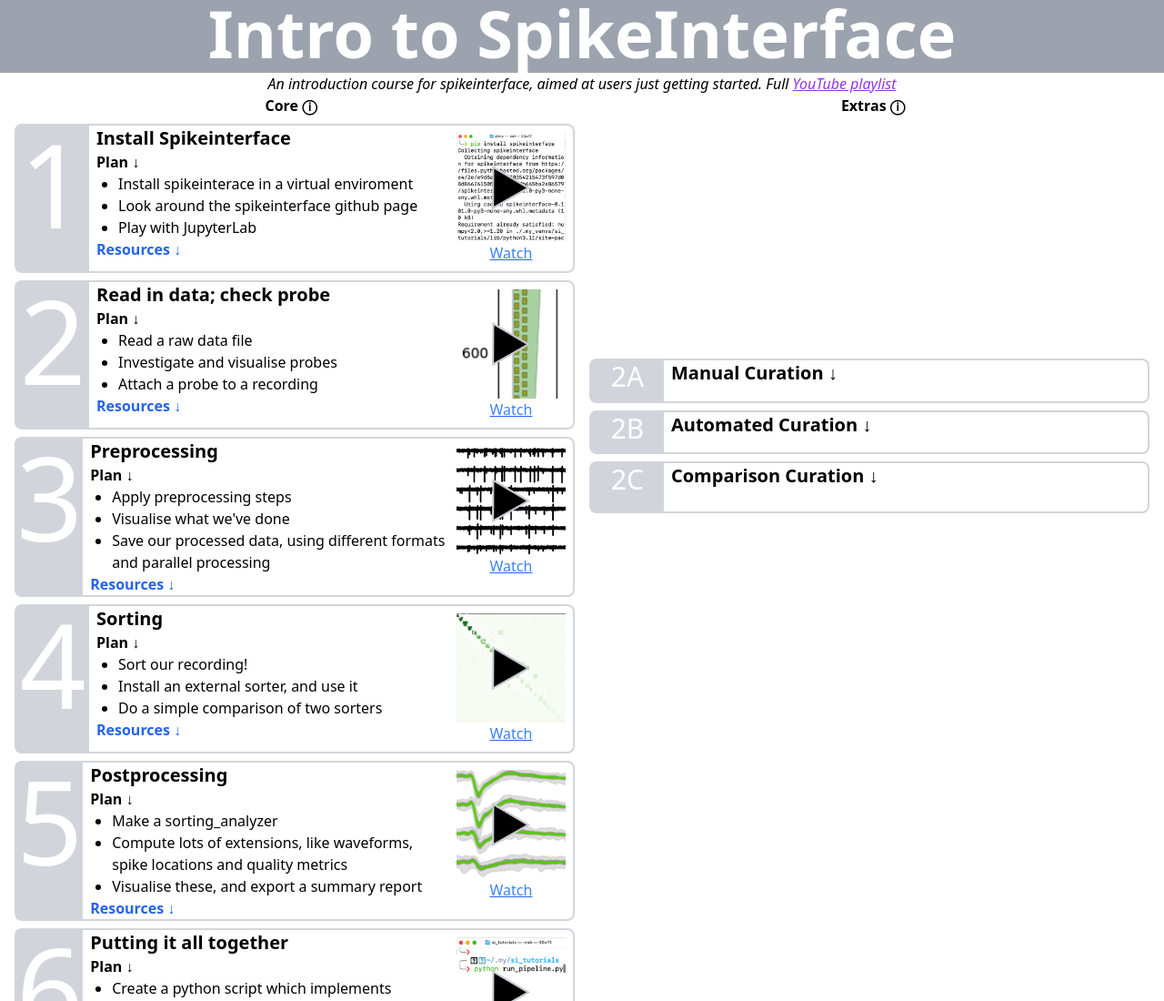
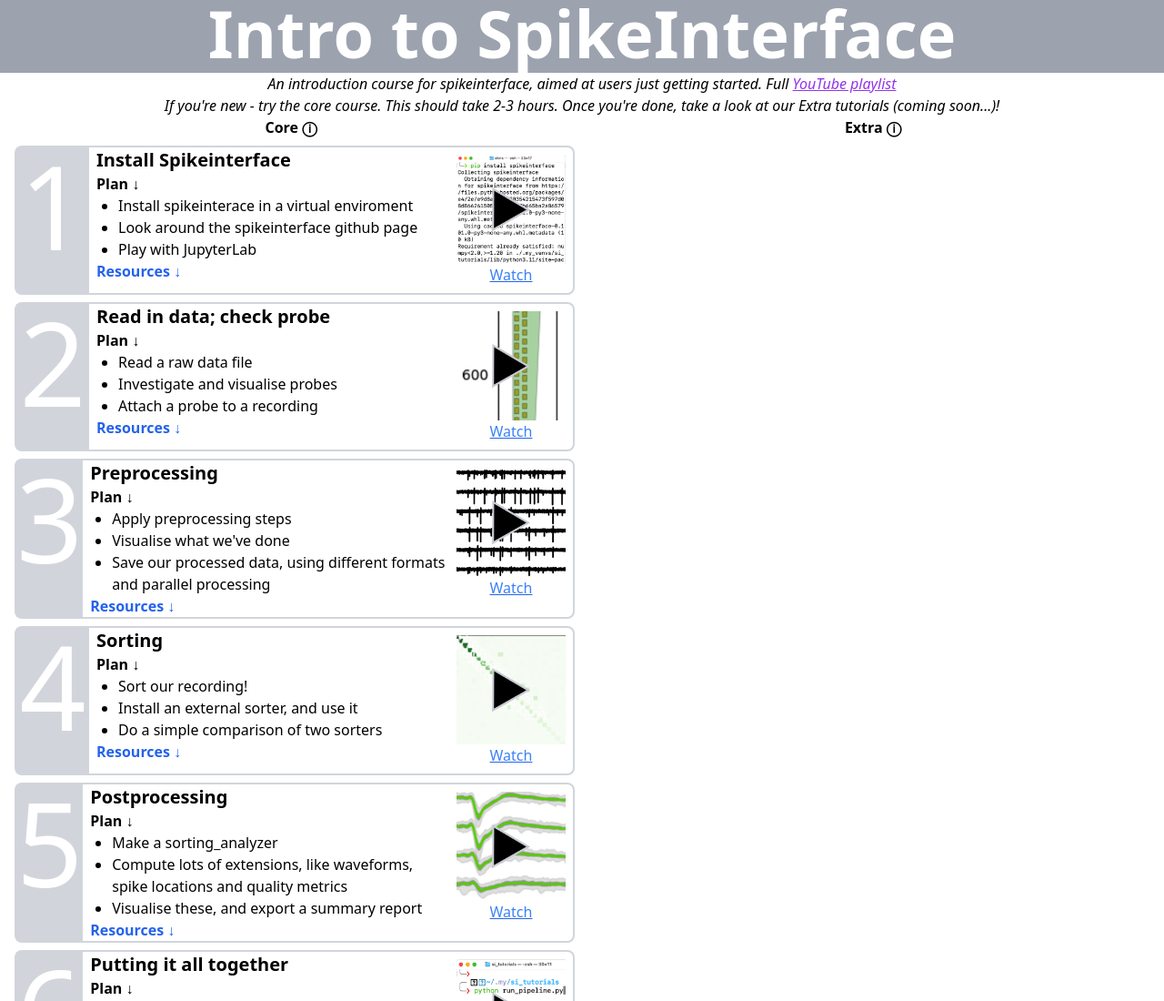
Before and after one commit to chrishalcrow/intro_to_spikeinterface, a website: page index.html in a window 1280 px wide. Shown: the top 1100 px of the page at 91% size. Drawn offline with Linux system fonts and the light colour scheme.

Commit message:
remove fake extras

```diff
--- a/index.html
+++ b/index.html
@@ -22,6 +22,7 @@
 
 <div class="w-auto m-auto text-center italic">
     <p>An introduction course for spikeinterface, aimed at users just getting started. Full <a href="">YouTube playlist</a></p>
+    <p>If you're new - try the core course. This should take 2-3 hours. Once you're done, take a look at our Extra tutorials (coming soon...)!</p>
 </div>
 
 <div class="grid grid-cols-2 pb-2">
@@ -32,7 +33,7 @@
         </div>
     </div>
     <div class="text-center mx-4">
-        <button onclick="myFunction('extra')" class="text-center font-bold" >Extras &#9432</button>
+        <button onclick="myFunction('extra')" class="text-center font-bold" >Extra &#9432</button>
         <div id="extra" style="display:none;">
             <p>Some more advanced/specialist videos once you're happy with the core material. E.g. if you're comfortable with core lessons 1, 2, 3 you'll be able to tackle extra video 3A.</p>
         </div>
@@ -118,7 +119,7 @@
 
 
       <div class="mb-2 flex w-96 md:w-auto md:mx-2 md:row-span-2 md:place-self-auto place-self-end mr-2 grid grid-rows-3 ">
-
+<!--
         <div class="flex border-2 rounded-lg border-gray-300 w-full mb-2">
             <div class="w-20 flex-none text-3xl text-white text-center bg-gray-300">2A</div>
             <div class="text-xl font-bold pl-2">Manual Curation &#x2193</div>
@@ -131,7 +132,7 @@
             <div class="w-20 flex-none text-3xl text-white text-center bg-gray-300">2C</div>
             <div class="text-xl font-bold pl-2">Comparison Curation &#x2193</div>
         </div>
-
+         -->
 
       </div>
 
```
